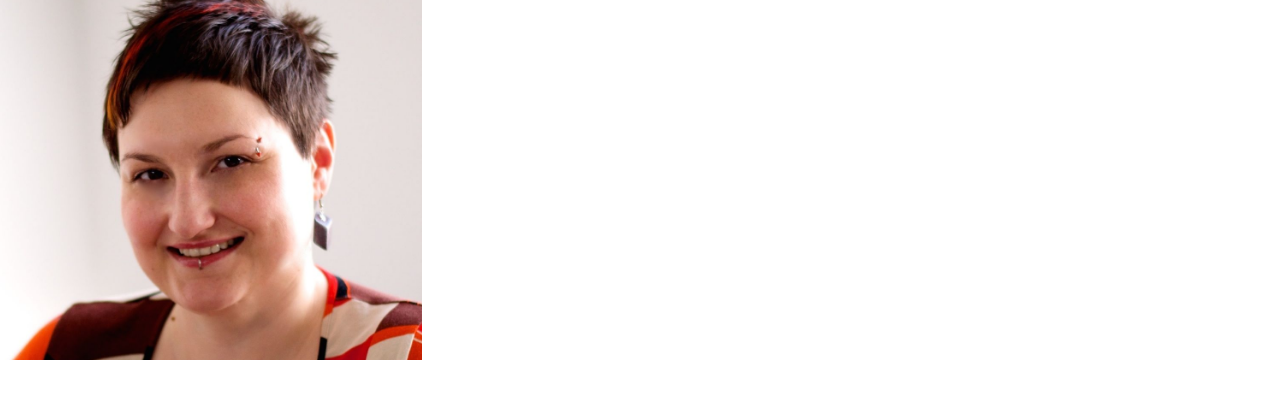
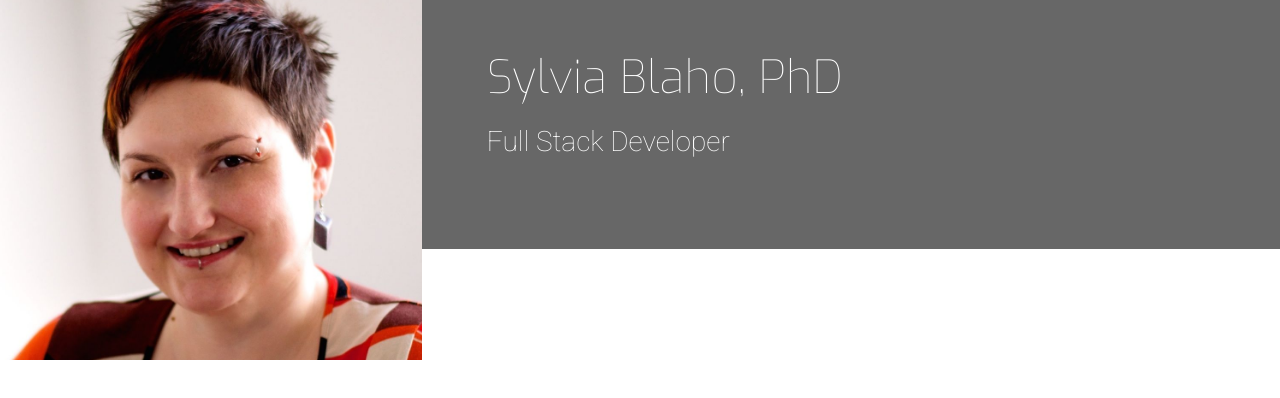
Before and after one commit to blahosyl/resume-bootstrap, a plain HTML site: page index.html in a window 1280 px wide. Drawn offline with nearby package versions, Linux system fonts and the light colour scheme.

Commit message:
add & style name & title

```diff
--- a/assets/css/style.css
+++ b/assets/css/style.css
@@ -1,8 +1,21 @@
 /* Google Fonts */
 @import url('https://fonts.googleapis.com/css2?family=Exo:ital,wght@0,100..900;1,100..900&family=Roboto:ital,wght@0,100;0,300;0,400;0,500;0,700;0,900;1,100;1,300;1,400;1,500;1,700;1,900&display=swap');
 
+
+/* Colors */
+
+.bg-color-name-title {
+    background-color: #676767;
+}
+
+/* Headings */
+
 header {
     margin: 0
+}
+
+.heading {
+    margin-left: 50px;
 }
 
 .logo {
@@ -16,3 +29,20 @@ header {
     -moz-transition: all .5s ease-in-out;
     -webkit-transition: all .5s ease-in-out;
 }
+
+.name {
+    font-family: "Exo", sans-serif;
+    font-weight: 100;
+    font-size: 46px;
+    margin-top: 50px;
+    color: #FFFFFF;
+}
+
+.title {
+    font-family: "Roboto", sans-serif;
+    font-weight: 200;
+    font-size: 28px;
+    margin-top: 20px;
+    margin-bottom: 90px;
+    color: #FFFFFF;
+}
--- a/index.html
+++ b/index.html
@@ -18,6 +18,13 @@
 
             </a>
             <div class="col-md-8">
+                <div class="row bg-color-name-title">
+                    <div class="col heading">
+                        <h1 class="name">Sylvia Blaho, PhD</h1>
+                        <h2 class="title">Full Stack Developer</h2>
+
+                    </div>
+                </div>
 
             </div>
         </div>
```
